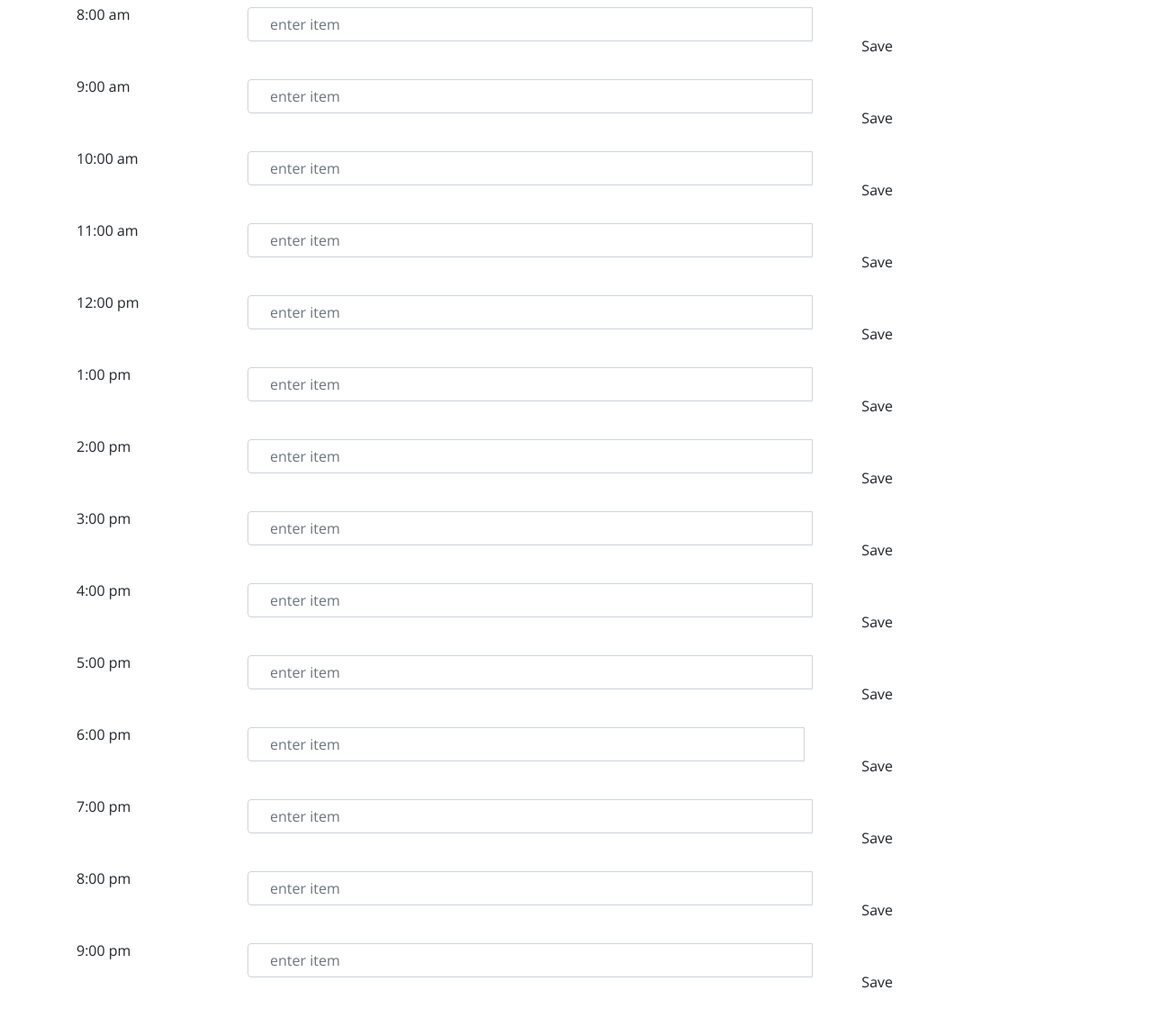
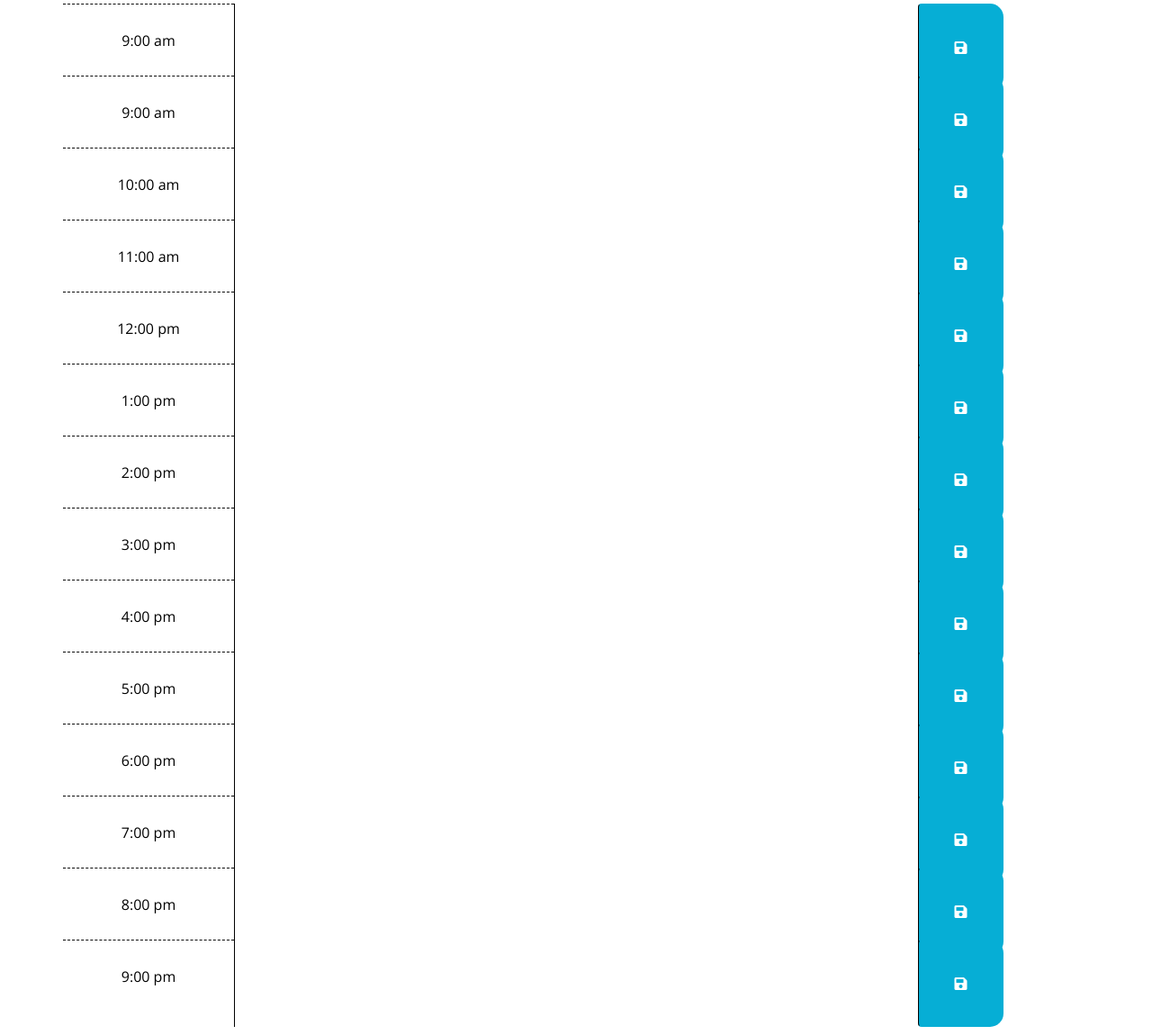
Before and after one commit to strossouw/day-planner, a plain HTML site: page index.html in a window 1280 px wide. Shown: the part 293-1443 px from the top of the page at 90% size. Drawn offline with nearby package versions, Linux system fonts and the light colour scheme.

Commit message:
made adjustments to layout and added correct styles from included stylsheet

```diff
--- a/index.html
+++ b/index.html
@@ -15,179 +15,152 @@
   <body>
     <header class="jumbotron">
       <h1 class="display-3">Work Day Scheduler</h1>
-      <p class="lead">A simple calendar app for scheduling your work day</p>
+      <p class="textarea">A simple calendar app for scheduling your work day</p>
       <p id="currentDay" class="lead"></p>
     </header>
+
+
     <div class="container">
 
       <!-- Timeblocks go here -->
 
-    <div class="row">
-      <div class="col-2 col-sm-2 col-lg-2 col-md-2 input-container input-group">
-        <p>8:00 am</p>
-      </div>
-      <div class="input-group form-group col-8 col-sm-8 col-lg-8 col-md-8">
-        <input type="text" class="form-control custom-control" id="8am" rows="2" placeholder="enter item" time="8">
-        <button class="btn" input-id="8am">
-          Save
-        </button>
-      </div>
-    </div>
-        <!--9:00 am -->
-    <div class="row">
-      <div class="col-2 col-sm-2 col-lg-2 col-md-2 input-container input-group">
+      <div class="row time-block">
+        <div id = "8am" class="hour col-2 col-sm-2 col-lg-2 col-md-2">
           <p>9:00 am</p>
         </div>
-      <div class="input-group form-group col-8 col-sm-8 col-lg-8 col-md-8">
-        <input type="text" class="form-control custom-control" id="9am" rows="2" placeholder="enter item" time="8">
-        <button class="btn" input-id="9am">
-          Save
-        </button>
+        <textarea class="description col-lg-8 col-md-6 col-sm-4">
+        </textarea>
+        <button class="btn saveBtn col-md-1"><i class="fas fa-save"></i></button>
       </div>
+
+        <!--9:00 am -->
+      <div class="row time-block">
+        <div id = "9am" class="hour col-2 col-sm-2 col-lg-2 col-md-2">
+          <p>9:00 am</p>
         </div>
+        <textarea class="description col-lg-8 col-md-6 col-sm-4">
+        </textarea>
+        <button class="btn saveBtn col-md-1"><i class="fas fa-save"></i></button>
+      </div>
+
         <!--10:00 am -->
-    <div class="row">
-      <div class="col-2 col-sm-2 col-lg-2 col-md-2 input-container input-group">
+      <div class="row time-block">
+        <div id = "10am" class="hour col-2 col-sm-2 col-lg-2 col-md-2">
           <p>10:00 am</p>
         </div>
-      <div class="input-group form-group col-8 col-sm-8 col-lg-8 col-md-8">
-        <input type="text" class="form-control custom-control" id="10am" rows="2" placeholder="enter item" time="8">
-        <button class="btn" input-id="10am">
-          Save
-        </button>
+        <textarea class="description col-lg-8 col-md-6 col-sm-4">
+        </textarea>
+        <button class="btn saveBtn col-md-1"><i class="fas fa-save"></i></button>
       </div>
-    </div>
+
     <!--11:00 am -->
-    <div class="row">
-      <div class="col-2 col-sm-2 col-lg-2 col-md-2 input-container input-group">
+      <div class="row time-block">
+        <div id = "11am" class="hour col-2 col-sm-2 col-lg-2 col-md-2">
           <p>11:00 am</p>
         </div>
-      <div class="input-group form-group col-8 col-sm-8 col-lg-8 col-md-8">
-        <input type="text" class="form-control custom-control" id="11am" rows="2" placeholder="enter item" time="8">
-        <button class="btn" input-id="11am">
-          Save
-        </button>
+        <textarea class="description col-lg-8 col-md-6 col-sm-4">
+        </textarea>
+        <button class="btn saveBtn col-md-1"><i class="fas fa-save"></i></button>
       </div>
-    </div>
+
       <!--12:00 pm -->
-    <div class="row">
-      <div class="col-2 col-sm-2 col-lg-2 col-md-2 input-container input-group">
+      <div class="row time-block">
+        <div id = "12pm" class="hour col-2 col-sm-2 col-lg-2 col-md-2">
           <p>12:00 pm</p>
         </div>
-      <div class="input-group form-group col-8 col-sm-8 col-lg-8 col-md-8">
-        <input type="text" class="form-control custom-control" id="12pm" rows="2" placeholder="enter item" time="8">
-        <button class="btn" input-id="12pm">
-          Save
-        </button>
+        <textarea class="description col-lg-8 col-md-6 col-sm-4">
+        </textarea>
+        <button class="btn saveBtn col-md-1"><i class="fas fa-save"></i></button>
       </div>
-    </div>
+
     <!--1:00 pm -->
-    <div class="row">
-      <div class="col-2 col-sm-2 col-lg-2 col-md-2 input-container input-group">
+      <div class="row time-block">
+        <div id = "1pm" class="hour col-2 col-sm-2 col-lg-2 col-md-2">
           <p>1:00 pm</p>
         </div>
-      <div class="input-group form-group col-8 col-sm-8 col-lg-8 col-md-8">
-        <input type="text" class="form-control custom-control" id="1pm" rows="2" placeholder="enter item" time="8">
-        <button class="btn" input-id="1pm">
-          Save
-        </button>
+        <textarea class="description col-lg-8 col-md-6 col-sm-4">
+        </textarea>
+        <button class="btn saveBtn col-md-1"><i class="fas fa-save"></i></button>
       </div>
-    </div>
+
     <!--2:00 pm -->
-    <div class="row">
-      <div class="col-2 col-sm-2 col-lg-2 col-md-2 input-container input-group">
+      <div class="row time-block">
+        <div id = "2pm" class="hour col-2 col-sm-2 col-lg-2 col-md-2">
           <p>2:00 pm</p>
         </div>
-      <div class="input-group form-group col-8 col-sm-8 col-lg-8 col-md-8">
-        <input type="text" class="form-control custom-control" id="2pm" rows="2" placeholder="enter item" time="8">
-        <button class="btn" input-id="2pm">
-          Save
-        </button>
+        <textarea class="description col-lg-8 col-md-6 col-sm-4">
+        </textarea>
+        <button class="btn saveBtn col-md-1"><i class="fas fa-save"></i></button>
       </div>
-    </div>
+
       <!--3:00 pm -->
-    <div class="row">
-      <div class="col-2 col-sm-2 col-lg-2 col-md-2 input-container input-group">
+      <div class="row time-block">
+        <div id = "3pm" class="hour col-2 col-sm-2 col-lg-2 col-md-2">
           <p>3:00 pm</p>
         </div>
-      <div class="input-group form-group col-8 col-sm-8 col-lg-8 col-md-8">
-        <input type="text" class="form-control custom-control" id="3pm" rows="2" placeholder="enter item" time="8">
-        <button class="btn" input-id="3pm">
-          Save
-        </button>
+        <textarea class="description col-lg-8 col-md-6 col-sm-4">
+        </textarea>
+        <button class="btn saveBtn col-md-1"><i class="fas fa-save"></i></button>
       </div>
-    </div>
+
       <!--4:00 pm -->
-    <div class="row">
-      <div class="col-2 col-sm-2 col-lg-2 col-md-2 input-container input-group">
+      <div class="row time-block">
+        <div id = "4pm" class="hour col-2 col-sm-2 col-lg-2 col-md-2">
           <p>4:00 pm</p>
         </div>
-      <div class="input-group form-group col-8 col-sm-8 col-lg-8 col-md-8">
-        <input type="text" class="form-control custom-control" id="4pm" rows="2" placeholder="enter item" time="8">
-        <button class="btn" input-id="4pm">
-          Save
-        </button>
+        <textarea class="description col-lg-8 col-md-6 col-sm-4">
+        </textarea>
+        <button class="btn saveBtn col-md-1"><i class="fas fa-save"></i></button>
       </div>
-    </div>
+
       <!--5:00 pm -->
-    <div class="row">
-      <div class="col-2 col-sm-2 col-lg-2 col-md-2 input-container input-group">
+      <div class="row time-block">
+        <div id = "5pm" class="hour col-2 col-sm-2 col-lg-2 col-md-2">
           <p>5:00 pm</p>
         </div>
-      <div class="input-group form-group col-8 col-sm-8 col-lg-8 col-md-8">
-        <input type="text" class="form-control custom-control" id="5pm" rows="2" placeholder="enter item" time="8">
-        <button class="btn" input-id="5pm">
-          Save
-        </button>
+        <textarea class="description col-lg-8 col-md-6 col-sm-4">
+        </textarea>
+        <button class="btn saveBtn col-md-1"><i class="fas fa-save"></i></button>
       </div>
-    </div>
+
       <!--6:00 pm -->
-      <div class="row">
-        <div class="col-2 col-sm-2 col-lg-2 col-md-2 input-container input-group">
+      <div class="row time-block">
+        <div id = "6pm" class="hour col-2 col-sm-2 col-lg-2 col-md-2">
           <p>6:00 pm</p>
         </div>
-        <div class="input-group form-group col-8 col-sm-8 col-lg-8 col-md-8">
-          <input type="text" class="form-control custom-control" id="6pm" rows="2" placeholder="enter item" time="8">
-          <button class="btn" input-id="6pm">
-            Save
-          </button>
+        <textarea class="description col-lg-8 col-md-6 col-sm-4">
+        </textarea>
+        <button class="btn saveBtn col-md-1"><i class="fas fa-save"></i></button>
       </div>
-      </div>
+
       <!--7:00 pm -->
-    <div class="row">
-      <div class="col-2 col-sm-2 col-lg-2 col-md-2 input-container input-group">
+      <div class="row time-block">
+        <div id = "7pm" class="hour col-2 col-sm-2 col-lg-2 col-md-2">
           <p>7:00 pm</p>
         </div>
-      <div class="input-group form-group col-8 col-sm-8 col-lg-8 col-md-8">
-        <input type="text" class="form-control custom-control" id="7pm" rows="2" placeholder="enter item" time="8">
-        <button class="btn" input-id="7pm">
-          Save
-        </button>
+        <textarea class="description col-lg-8 col-md-6 col-sm-4">
+        </textarea>
+        <button class="btn saveBtn col-md-1"><i class="fas fa-save"></i></button>
       </div>
-    </div>
+
         <!--8:00 pm -->
-    <div class="row">
-      <div class="col-2 col-sm-2 col-lg-2 col-md-2 input-container input-group">
+        <div class="row time-block">
+          <div id = "8pm" class="hour col-2 col-sm-2 col-lg-2 col-md-2">
             <p>8:00 pm</p>
           </div>
-      <div class="input-group form-group col-8 col-sm-8 col-lg-8 col-md-8">
-        <input type="text" class="form-control custom-control" id="8pm" rows="2" placeholder="enter item" time="8">
-        <button class="btn" input-id="8pm">
-          Save
-        </button>
+          <textarea class="description col-lg-8 col-md-6 col-sm-4">
+          </textarea>
+          <button class="btn saveBtn col-md-1"><i class="fas fa-save"></i></button>
         </div>
-    </div>
+
         <!--9:00 pm -->
-    <div class="row">
-      <div class="col-2 col-sm-2 col-lg-2 col-md-2 input-container input-group">
+        <div class="row time-block">
+          <div id = "9pm" class="hour col-2 col-sm-2 col-lg-2 col-md-2">
             <p>9:00 pm</p>
           </div>
-      <div class="input-group form-group col-8 col-sm-8 col-lg-8 col-md-8">
-        <input type="text" class="form-control custom-control" id="9pm" rows="2" placeholder="enter item" time="8">
-        <button class="btn" input-id="9pm">
-          Save
-        </button>
-      </div>
+          <textarea class="description col-lg-8 col-md-6 col-sm-4">
+          </textarea>
+          <button class="btn saveBtn col-md-1"><i class="fas fa-save"></i></button>
         </div>
 
     <script src="https://code.jquery.com/jquery-3.4.1.min.js"></script>
```
Lines whose indentation alone changed are shown as unchanged.
